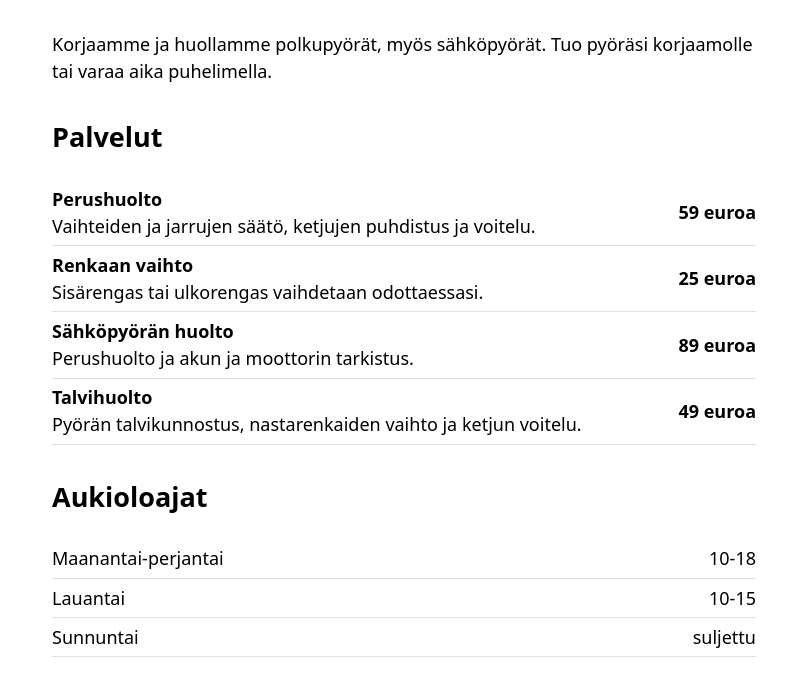
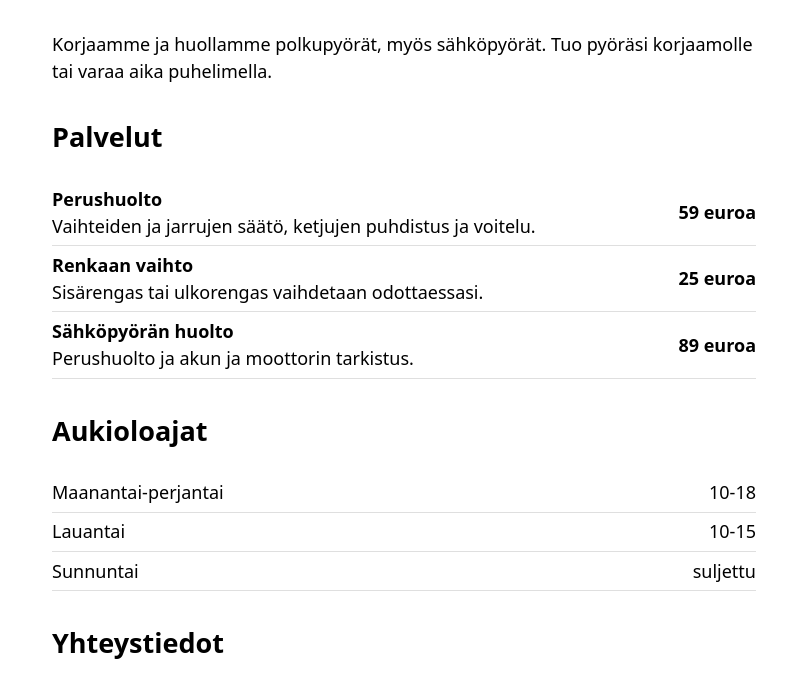
Before and after one commit to matti/posse-demo, a plain HTML site: page testaaja/index.html in a window 1280 px wide. Shown: the part 109-792 px from the top of the page, without its empty margins (236-1043 px from the left). Drawn offline with Linux system fonts and the light colour scheme.

Commit message:
Deploy d870cd3467faa4ab91b0c25bedd91a4b9ba9c22e to testaaja

```diff
--- a/testaaja/index.html
+++ b/testaaja/index.html
@@ -3,7 +3,7 @@
 <head>
 <meta charset="utf-8">
 <meta name="viewport" content="width=device-width, initial-scale=1">
-<meta name="version" content="dcc689c1301d36319aed1f3cfc48611897f7f00a">
+<meta name="version" content="d870cd3467faa4ab91b0c25bedd91a4b9ba9c22e">
 <title>Posse Demo Oy: Pyöräkorjaamo Helsingin Kalliossa</title>
 <style>
 :root { color-scheme: light dark; --accent: #1f6f50; }
@@ -32,7 +32,6 @@ td:last-child { text-align: right; }
 <tr><td><strong>Perushuolto</strong><br>Vaihteiden ja jarrujen säätö, ketjujen puhdistus ja voitelu.</td><td class="price">59 euroa</td></tr>
 <tr><td><strong>Renkaan vaihto</strong><br>Sisärengas tai ulkorengas vaihdetaan odottaessasi.</td><td class="price">25 euroa</td></tr>
 <tr><td><strong>Sähköpyörän huolto</strong><br>Perushuolto ja akun ja moottorin tarkistus.</td><td class="price">89 euroa</td></tr>
-<tr><td><strong>Talvihuolto</strong><br>Pyörän talvikunnostus, nastarenkaiden vaihto ja ketjun voitelu.</td><td class="price">49 euroa</td></tr>
 </table>
 </section>
 <section id="aukioloajat">
```
Also changed, not shown: testaaja/404.html (+1 -1 lines).
